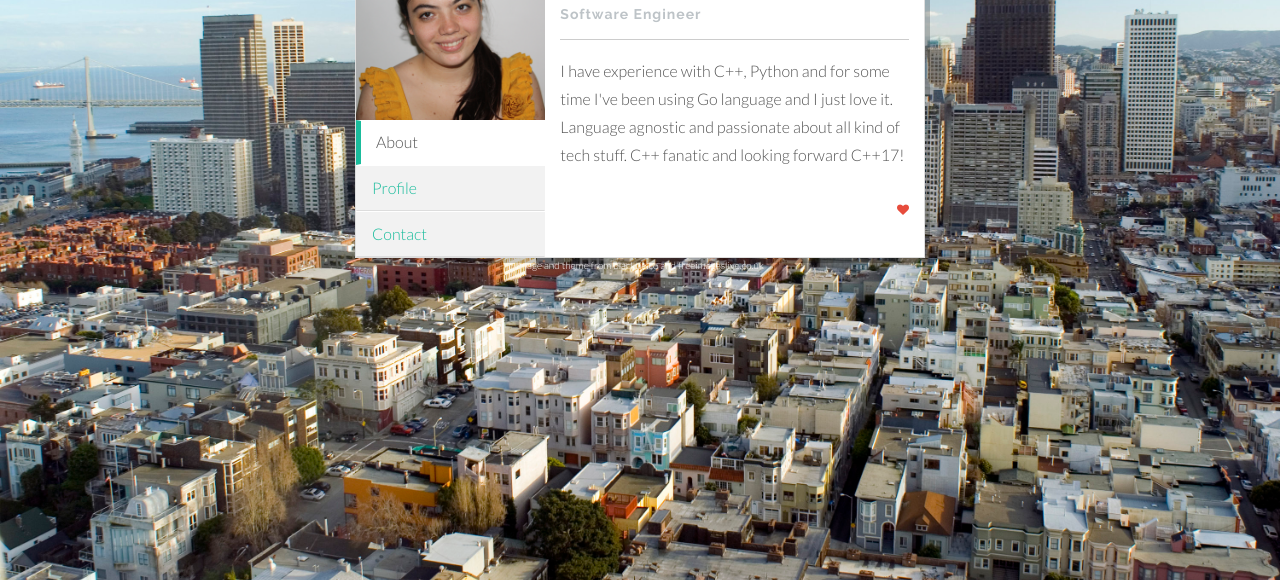
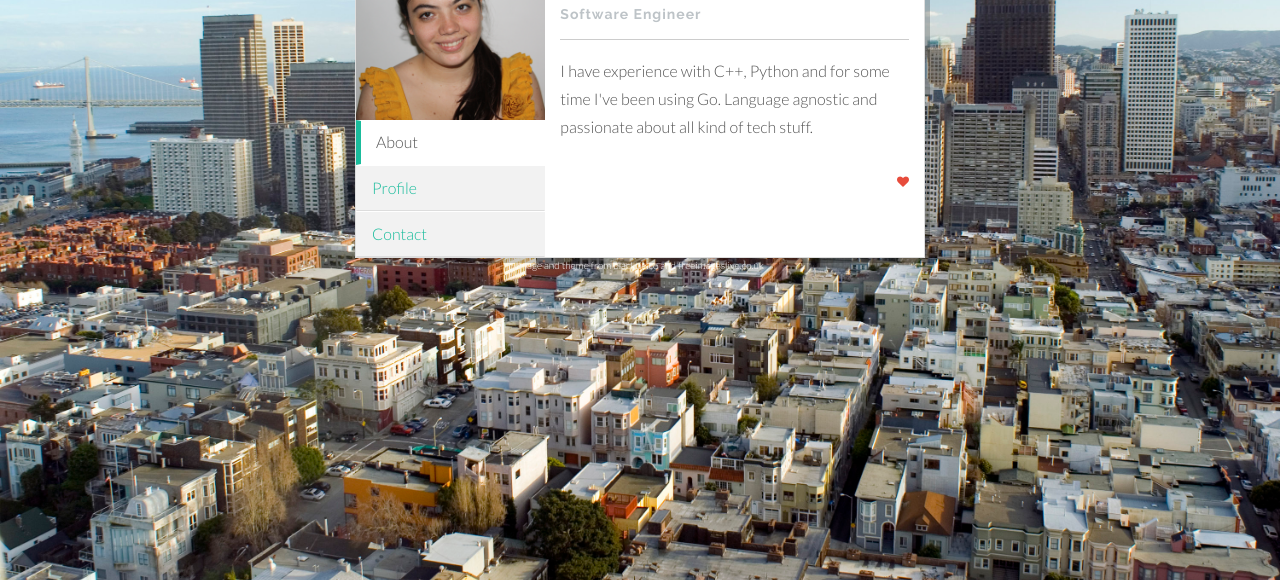
Before and after one commit to jimenez/jimenez.github.io, a plain HTML site: page index.html in a window 1280 px wide. Shown: the part 220-800 px from the top of the page. Drawn offline with Linux system fonts and the light colour scheme.

Commit message:
Update index.html

```diff
--- a/index.html
+++ b/index.html
@@ -53,8 +53,8 @@
 					  	<h3>Isabel Jimenez</h3>
 					  	<h5>Software Engineer</h5>
 					  	<hr>
-					  	<p>I have experience with C++, Python and for some time I've been using Go language and I just love it.
-					  	 Language agnostic and passionate about all kind of tech stuff. C++ fanatic and looking forward C++17!</p>
+					  	<p>I have experience with C++, Python and for some time I've been using Go.
+					  	 Language agnostic and passionate about all kind of tech stuff.</p>
 					  	<p class="pull-right red"><a href="http://vieux.fr" target="_blank"><i class="icon-heart"></i></a></p>
 					  </div><!-- tab about -->
 
```
